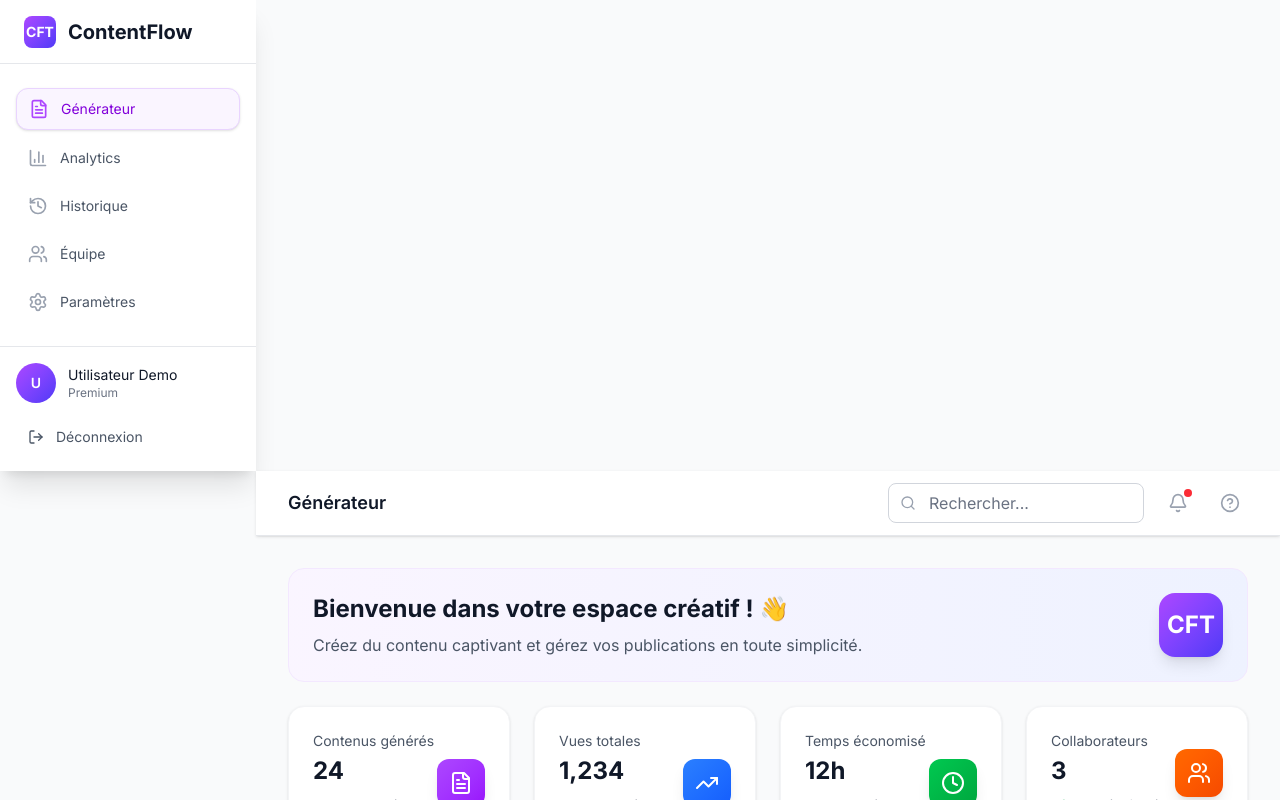
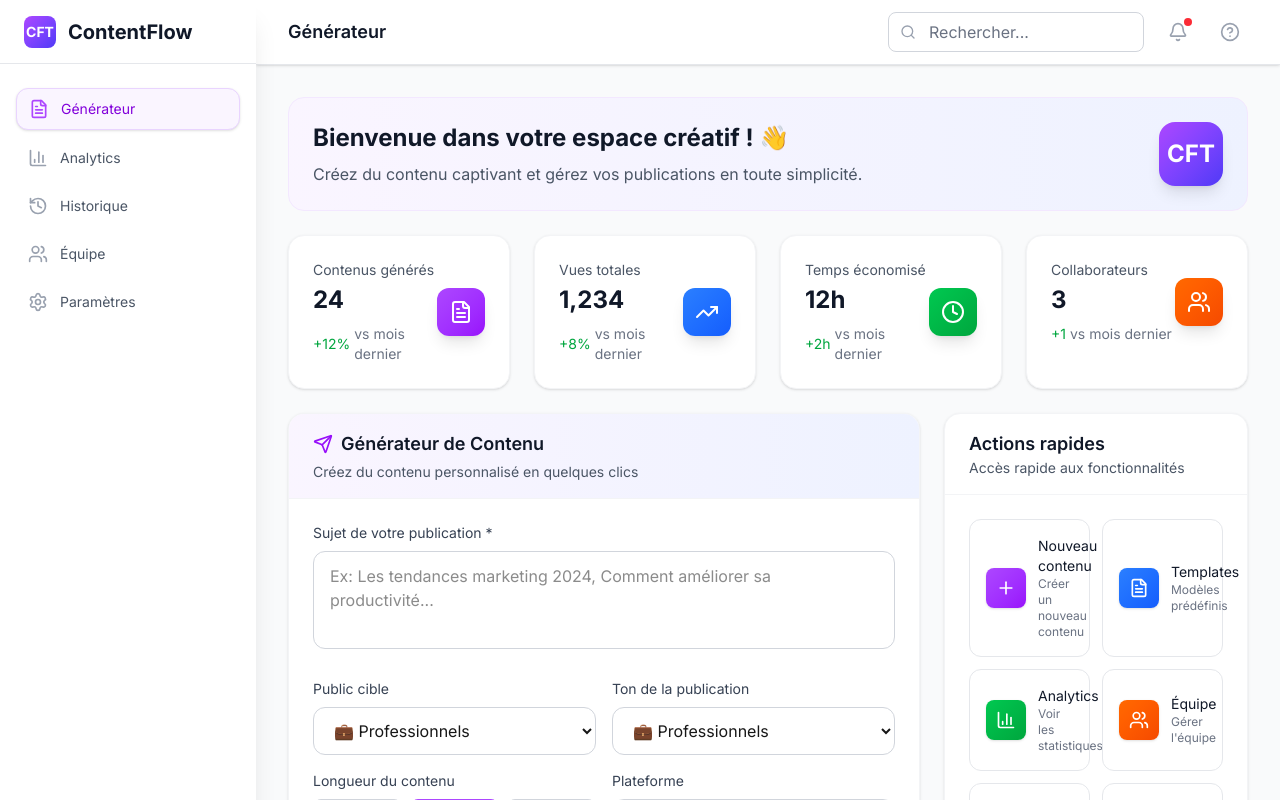
Before and after one commit to Rushclin/content-flow, a Next.js app: page /dashboard in a window 1280 px wide. Shown: the top 800 px of the page. Built offline with nearby package versions, Linux system fonts and the light colour scheme.

Commit message:
fix: Corriger le décalage du dashboard
- Utiliser flexbox pour la structure principale
- Supprimer le padding-left fixe qui causait le décalage
- Ajuster la largeur du contenu principal
- Optimiser l'alignement des éléments

```diff
--- a/src/layout/DashboardLayout.tsx
+++ b/src/layout/DashboardLayout.tsx
@@ -33,7 +33,7 @@ const DashboardLayout = ({ children, activeTab, setActiveTab }: DashboardLayoutP
   ];
 
   return (
-    <div className="min-h-screen bg-gray-50">
+    <div className="min-h-screen bg-gray-50 flex">
       {/* Sidebar mobile overlay */}
       {sidebarOpen && (
         <div
@@ -107,7 +107,7 @@ const DashboardLayout = ({ children, activeTab, setActiveTab }: DashboardLayoutP
       </div>
 
       {/* Main content */}
-      <div className="lg:pl-64 flex flex-col min-h-screen">
+      <div className="flex-1 flex flex-col min-h-screen">
         {/* Top bar */}
         <div className="sticky top-0 z-30 bg-white border-b border-gray-200 shadow-sm">
           <div className="flex items-center justify-between h-16 px-4 sm:px-6 lg:px-8">
@@ -153,7 +153,7 @@ const DashboardLayout = ({ children, activeTab, setActiveTab }: DashboardLayoutP
         </div>
 
         {/* Page content */}
-        <main className="flex-1 p-4 sm:p-6 lg:p-8">
+        <main className="flex-1 p-4 sm:p-6 lg:p-8 overflow-auto">
           {children}
         </main>
       </div>
--- a/src/pages/dashboard.tsx
+++ b/src/pages/dashboard.tsx
@@ -10,7 +10,7 @@ const Dashboard = () => {
 
   return (
     <DashboardLayout activeTab={activeTab} setActiveTab={setActiveTab}>
-      <div className="max-w-7xl mx-auto space-y-6">
+      <div className="w-full space-y-6">
         {/* Header avec bienvenue */}
         <div className="bg-gradient-to-r from-purple-50 to-indigo-50 rounded-2xl p-6 border border-purple-100">
           <div className="flex items-center justify-between">
```
